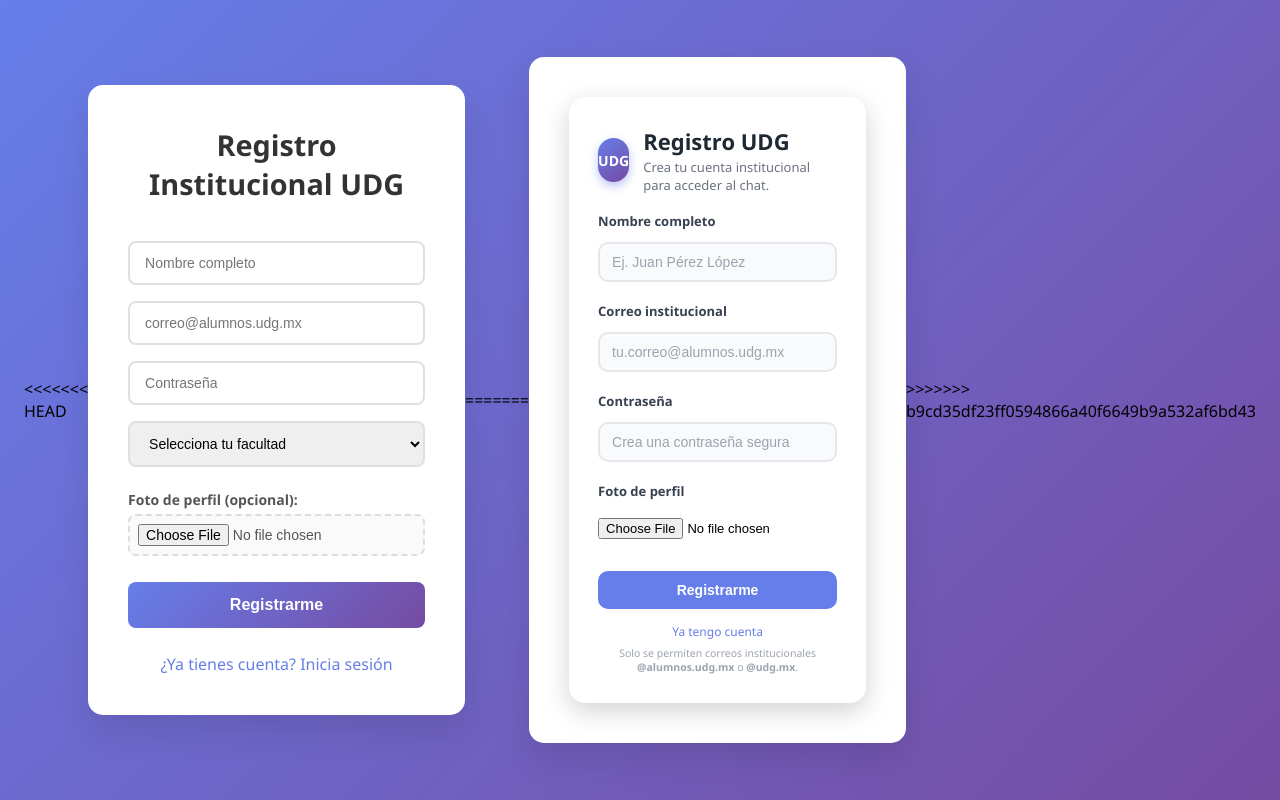
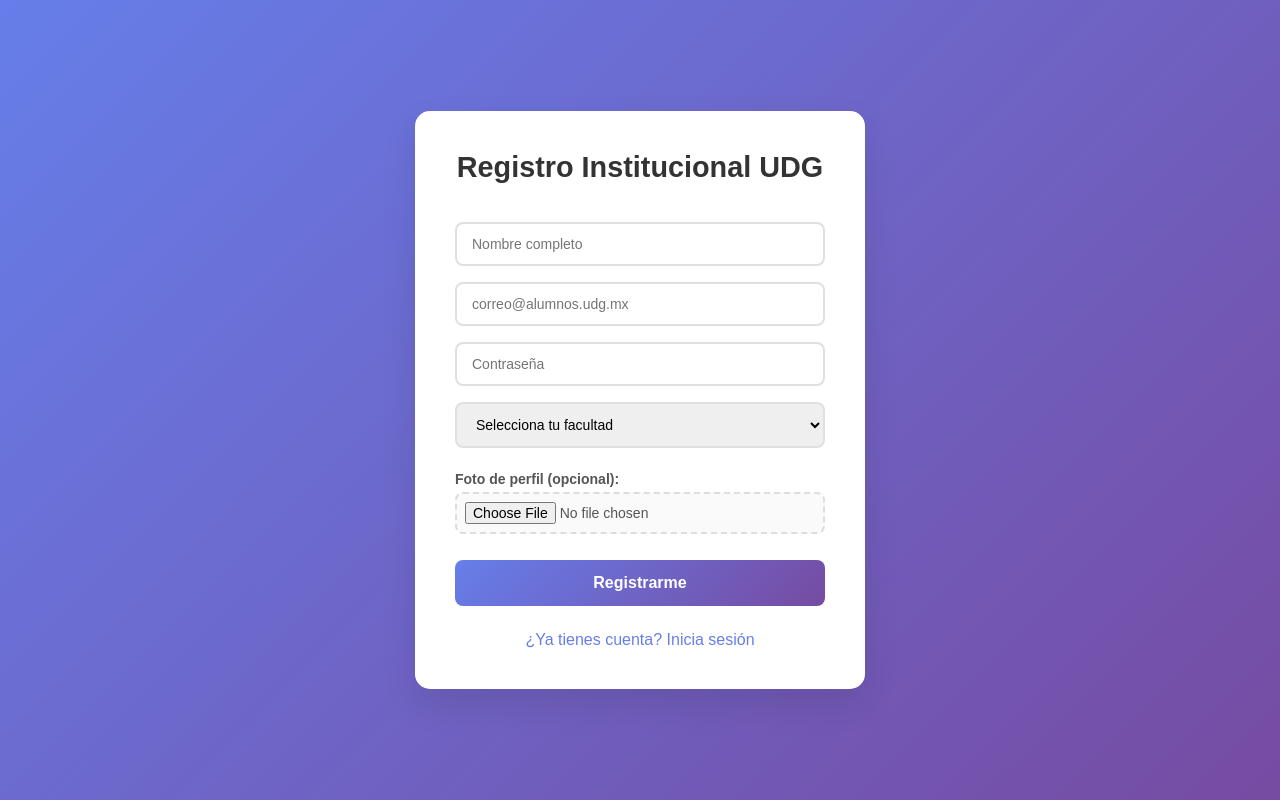
Before and after one commit to Icomsuppa/proyecto_final_nora, a Flask app: page /auth/register in a window 1280 px wide. Run offline with Flask 3, Linux system fonts and the light colour scheme; parts of the project's set-up code (start-up, migrations or seed data) failed here and were passed over.

Commit message:
Mejoras adicionales en register.html

```diff
--- a/templates/register.html
+++ b/templates/register.html
@@ -1,5 +1,4 @@
 <!DOCTYPE html>
-<<<<<<< HEAD
 <html>
 <head>
     <title>Registro UDG</title>
@@ -53,65 +52,5 @@
     </div>
 
     <script src="{{ url_for('static', filename='register.js') }}"></script>
-=======
-<html lang="es">
-<head>
-  <meta charset="UTF-8">
-  <meta name="viewport" content="width=device-width, initial-scale=1.0">
-  <title>Registro - Chat UDG</title>
-  <link rel="stylesheet" href="{{ url_for('static', filename='css/register.css') }}">
-</head>
-<body>
-  <div class="register-container">
-    <div class="register-card">
-      <div class="register-header">
-        <div class="logo-circle">UDG</div>
-        <div class="title-wrapper">
-          <h1>Registro UDG</h1>
-          <p>Crea tu cuenta institucional para acceder al chat.</p>
-        </div>
-      </div>
-
-      {% if error %}
-      <div class="alert-error">
-        {{ error }}
-      </div>
-      {% endif %}
-
-      <form method="POST" enctype="multipart/form-data" class="register-form">
-        <div class="field">
-          <label for="full_name">Nombre completo</label>
-          <input type="text" id="full_name" name="full_name" placeholder="Ej. Juan Pérez López" required>
-        </div>
-
-        <div class="field">
-          <label for="email">Correo institucional</label>
-          <input type="email" id="email" name="email" placeholder="tu.correo@alumnos.udg.mx" required>
-        </div>
-
-        <div class="field">
-          <label for="password">Contraseña</label>
-          <input type="password" id="password" name="password" placeholder="Crea una contraseña segura" required>
-        </div>
-
-        <div class="field">
-          <label for="photo">Foto de perfil</label>
-          <!-- Ajusta "profile_image" o "photo" según cómo lo espere tu backend -->
-          <input type="file" id="photo" name="profile_image" accept="image/*">
-        </div>
-
-        <button type="submit" class="btn-primary">Registrarme</button>
-      </form>
-
-      <div class="extra-links">
-        <a href="{{ url_for('auth_udg_bp.login_view') }}">Ya tengo cuenta</a>
-      </div>
-
-      <p class="access-note">
-        Solo se permiten correos institucionales <strong>@alumnos.udg.mx</strong> o <strong>@udg.mx</strong>.
-      </p>
-    </div>
-  </div>
->>>>>>> b9cd35df23ff0594866a40f6649b9a532af6bd43
 </body>
 </html>
```
